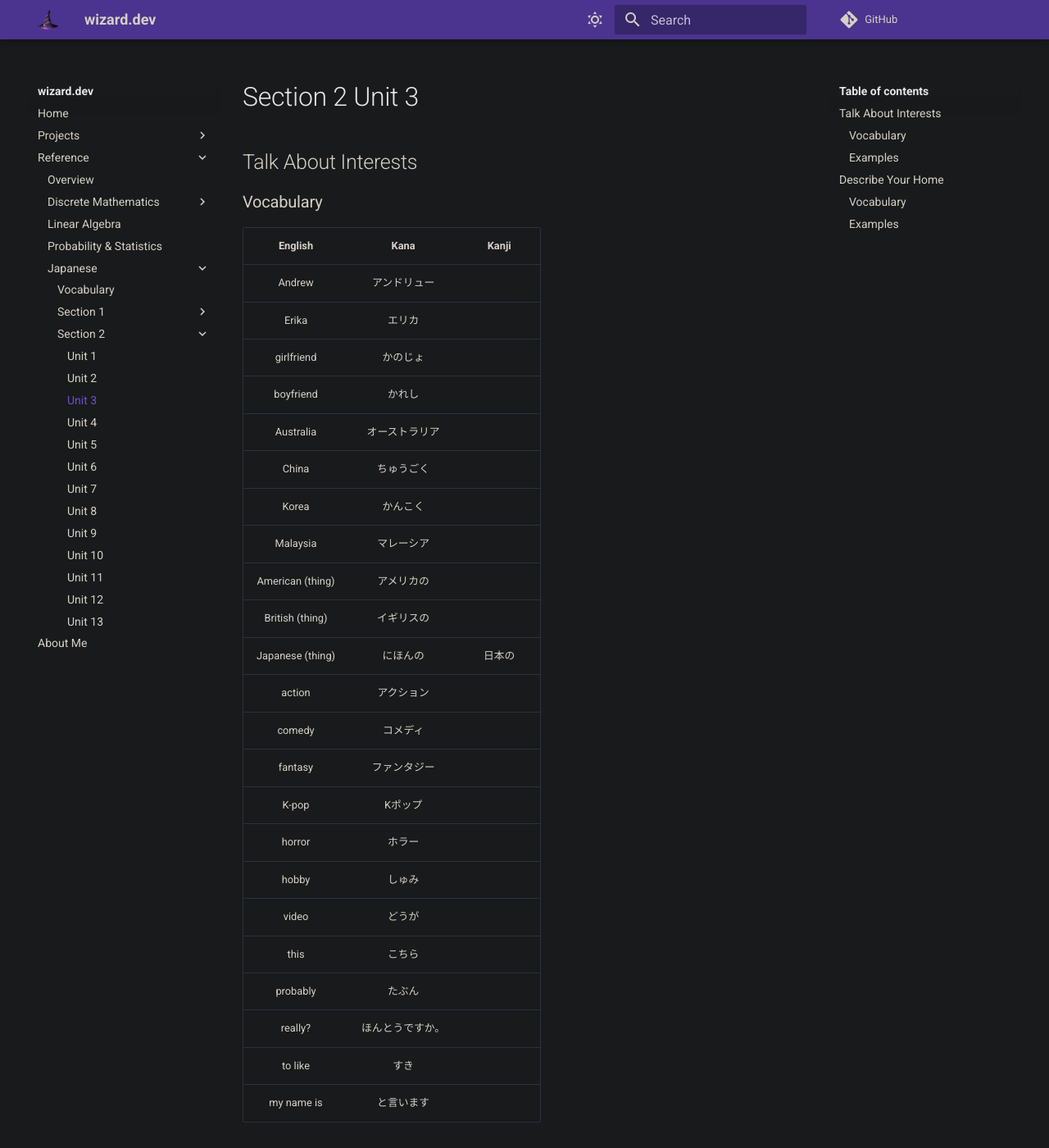
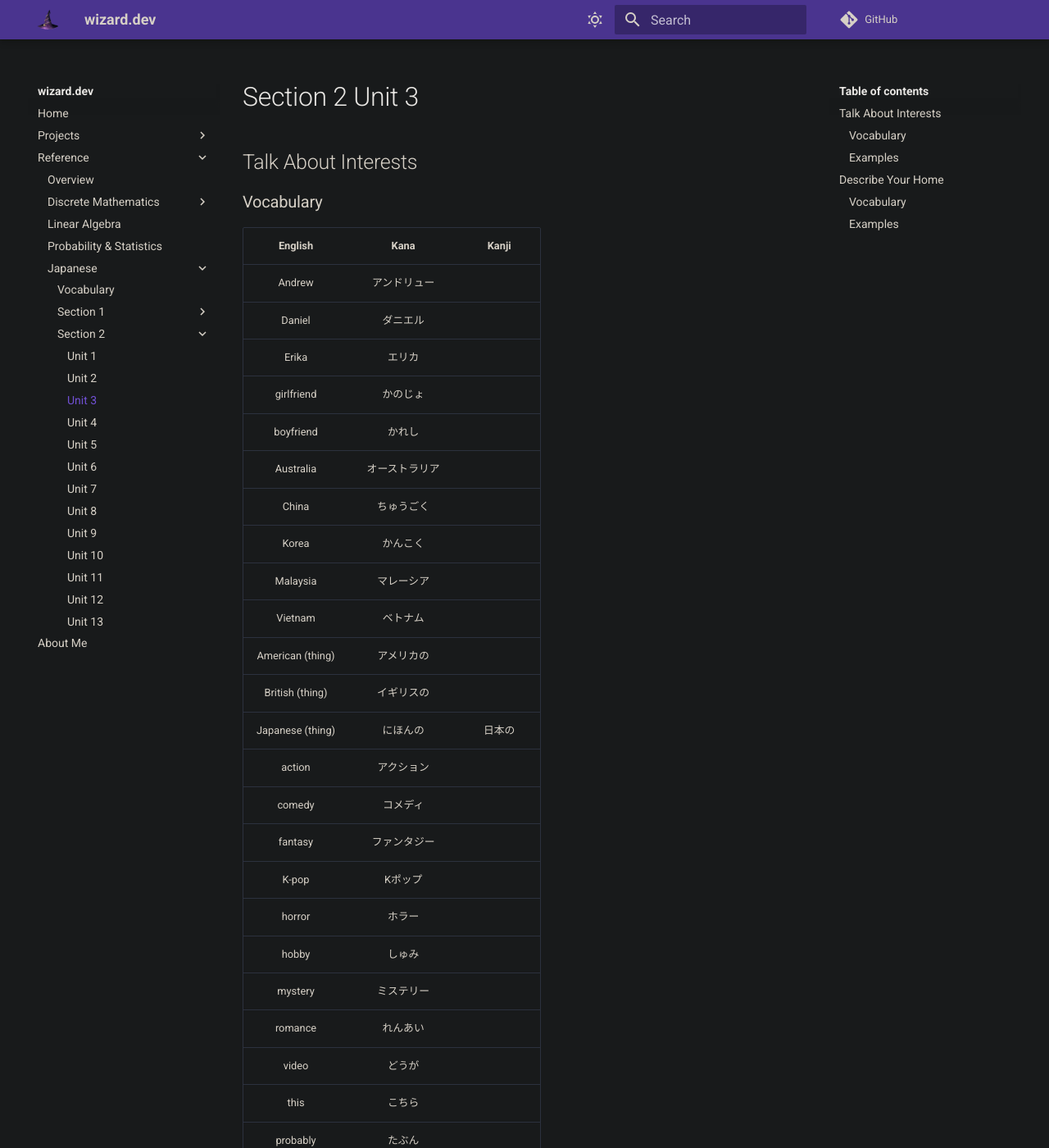
Before and after one commit to zkWildfire/wizard.dev, an MkDocs documentation site: the page built from docs/reference/japanese/section-2/unit-3.md, in a window 1280 px wide and 1400 px high. Shown: the whole window at 82% size. Built offline with MkDocs 1.6.1 and Material for MkDocs 9.7.7, drawn with Linux system fonts in a browser that asks for light colours; comment, search, counter and statistics services are not loaded; some of the changed text lies outside the part shown.

Commit message:
Add additional vocabulary.

```diff
--- a/docs/reference/japanese/section-2/unit-3.md
+++ b/docs/reference/japanese/section-2/unit-3.md
@@ -4,6 +4,7 @@
 | English | Kana | Kanji |
 |:-------:|:----:|:-----:|
 | Andrew | アンドリュー | |
+| Daniel | ダニエル | |
 | Erika | エリカ | |
 | girlfriend | かのじょ | |
 | boyfriend | かれし | |
@@ -11,6 +12,7 @@
 | China | ちゅうごく | |
 | Korea | かんこく | |
 | Malaysia | マレーシア | |
+| Vietnam | ベトナム | |
 | American (thing) | アメリカの | |
 | British (thing) | イギリスの | |
 | Japanese (thing) | にほんの | 日本の |
@@ -20,6 +22,8 @@
 | K-pop | Kポップ | |
 | horror | ホラー | |
 | hobby | しゅみ | |
+| mystery | ミステリー | |
+| romance | れんあい | |
 | video | どうが | |
 | this | こちら | |
 | probably | たぶん | |
```
Also changed, not shown: other parts of docs/reference/japanese/section-2/unit-3.md (+2 -1 lines), docs/reference/japanese/section-2/unit-13.md (+1 -0 lines).
